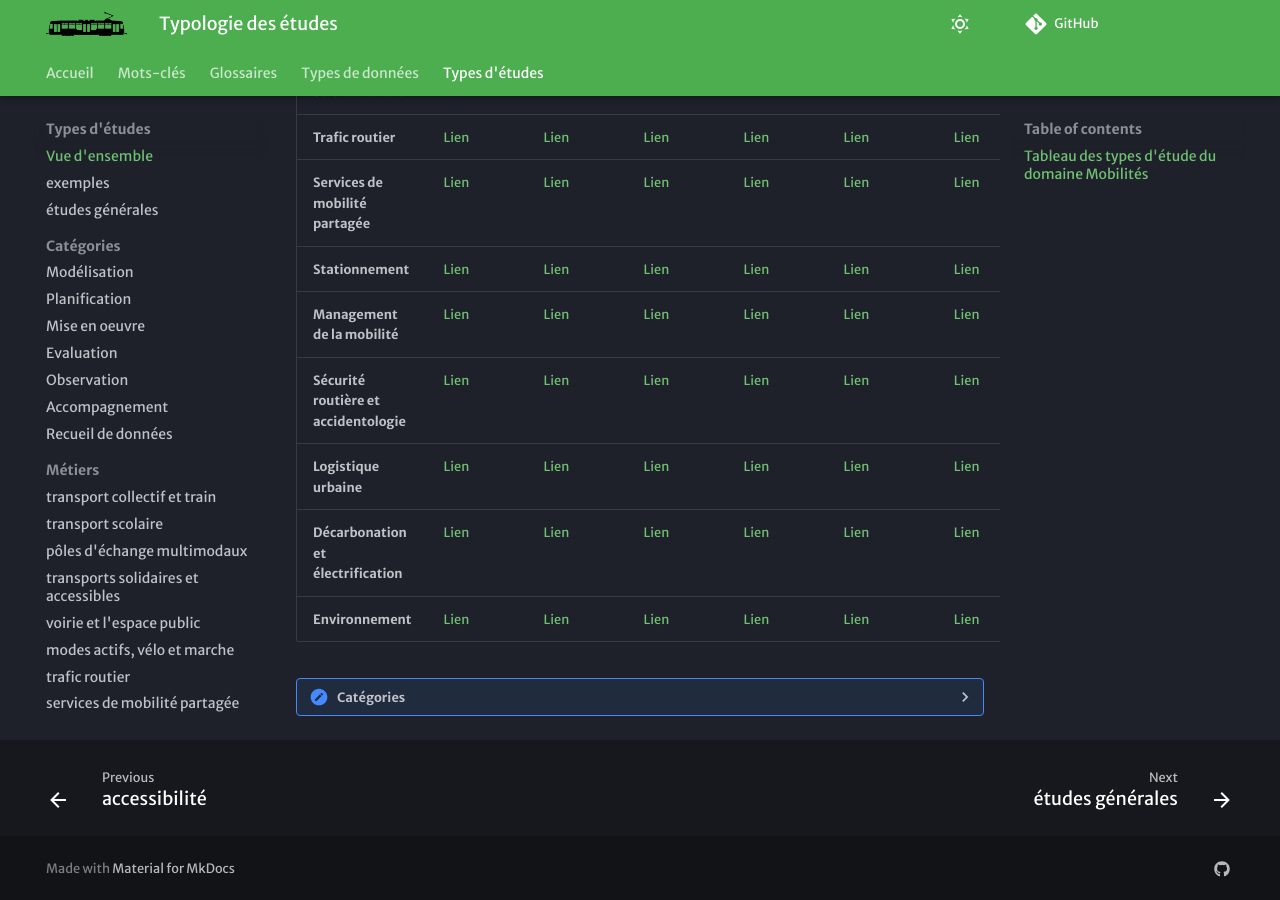
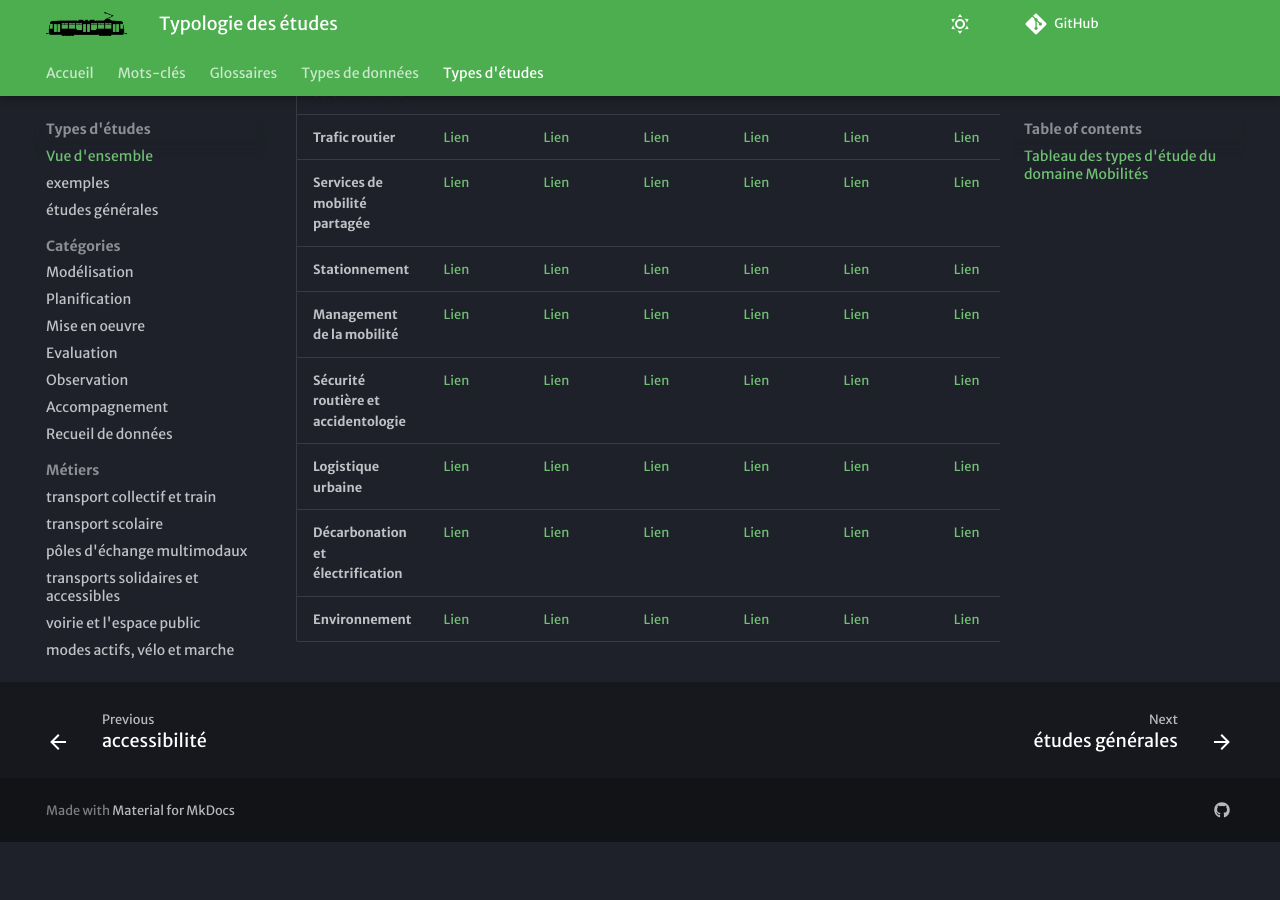
Before and after one commit to xdurang/mobscidat, an MkDocs documentation site: the page built from docs/type_etudes/type_etudes.md, in a window 1280 px wide and 900 px high, scrolled down 1002 px. Built offline with MkDocs 1.6.1 and Material for MkDocs 9.7.7, drawn with Linux system fonts in a browser that asks for light colours; some web fonts are replaced; comment, search, counter and statistics services are not loaded; after the commit the page ends 1844 px from its top, so only the background shows below that.

Commit message:
Update type_etudes.md

```diff
--- a/docs/type_etudes/type_etudes.md
+++ b/docs/type_etudes/type_etudes.md
@@ -25,13 +25,3 @@ A noter aussi que les données de mobilité sont utilisés en dehors du domaine
 | **Logistique urbaine** | [Lien](https://cerema.github.io/mobscidat/type_etudes/TE_logistique_urbaine/#modelisation) | [Lien](https://cerema.github.io/mobscidat/type_etudes/TE_logistique_urbaine/#planification) | [Lien](https://cerema.github.io/mobscidat/type_etudes/TE_logistique_urbaine/#mise-en-oeuvre) | [Lien](https://cerema.github.io/mobscidat/type_etudes/TE_logistique_urbaine/#evaluation) | [Lien](https://cerema.github.io/mobscidat/type_etudes/TE_logistique_urbaine/#observation) | [Lien](https://cerema.github.io/mobscidat/type_etudes/TE_logistique_urbaine/#accompagnement) | [Lien](https://cerema.github.io/mobscidat/type_etudes/TE_logistique_urbaine/#recueil-de-donnees) |
 | **Décarbonation et électrification** | [Lien](https://cerema.github.io/mobscidat/type_etudes/TE_decarbo/#modelisation) | [Lien](https://cerema.github.io/mobscidat/type_etudes/TE_decarbo/#planification) | [Lien](https://cerema.github.io/mobscidat/type_etudes/TE_decarbo/#mise-en-oeuvre) | [Lien](https://cerema.github.io/mobscidat/type_etudes/TE_decarbo/#evaluation) | [Lien](https://cerema.github.io/mobscidat/type_etudes/TE_decarbo/#observation) | [Lien](https://cerema.github.io/mobscidat/type_etudes/TE_decarbo/#accompagnement) | [Lien](https://cerema.github.io/mobscidat/type_etudes/TE_decarbo/#recueil-de-donnees) |
 | **Environnement** | [Lien](https://cerema.github.io/mobscidat/type_etudes/TE_environnement/#modelisation) | [Lien](https://cerema.github.io/mobscidat/type_etudes/TE_environnement/#planification) | [Lien](https://cerema.github.io/mobscidat/type_etudes/TE_environnement/#mise-en-oeuvre) | [Lien](https://cerema.github.io/mobscidat/type_etudes/TE_environnement/#evaluation) | [Lien](https://cerema.github.io/mobscidat/type_etudes/TE_environnement/#observation) | [Lien](https://cerema.github.io/mobscidat/type_etudes/TE_environnement/#accompagnement) | [Lien](https://cerema.github.io/mobscidat/type_etudes/TE_environnement/#recueil-de-donnees) |
-
-<details>
-<summary><strong>Catégories</strong></summary>
-- [Modélisation]: type_etudes/modelisation.md
-- [Planification]: type_etudes/planification.md
-- [Mise en oeuvre]: type_etudes/mise_en_oeuvre.md
-- [Evaluation]: type_etudes/evaluation.md
-- [Observation]: type_etudes/observation.md
-- [Accompagnement]: type_etudes/accompagnement.md
-- [Recueil de données]: type_etudes/recueil_donnees.md
```
